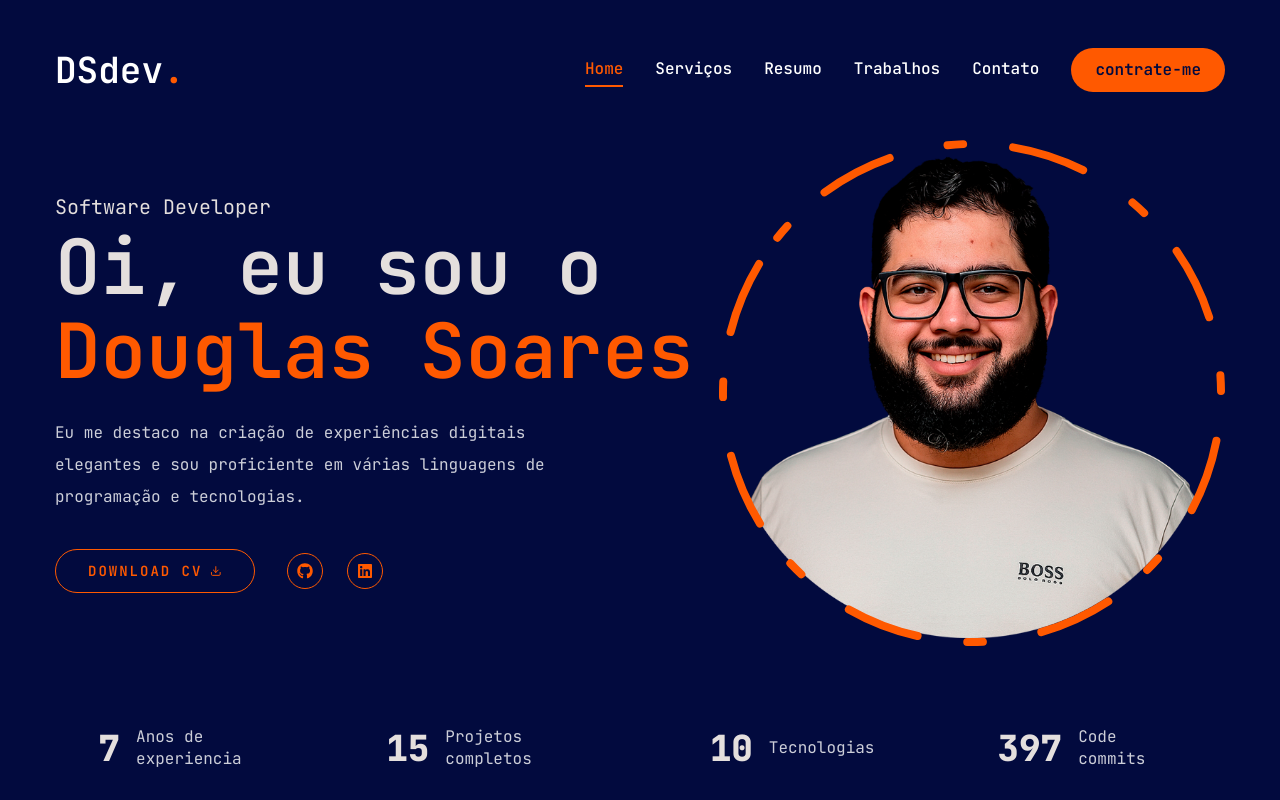
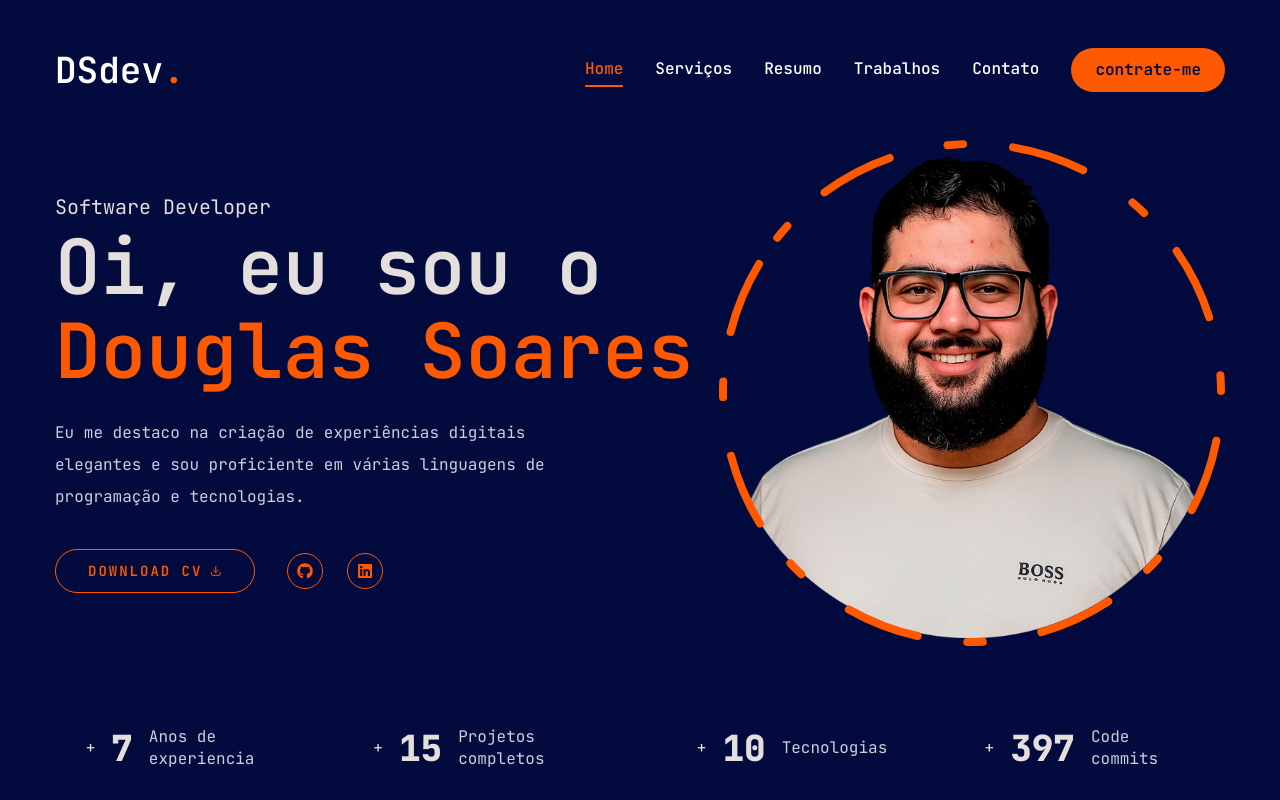
Before and after one commit to douglasfcsoares/portfolio, a Next.js app: page / in a window 1280 px wide. Built offline with nearby package versions, Linux system fonts and the light colour scheme.

Commit message:
Add CountUp component to Stats

```diff
--- a/components/Stats.jsx
+++ b/components/Stats.jsx
@@ -32,6 +32,7 @@ const Stats = () => {
                 className="flex-1 flex gap-4 items-center justify-start xl:justify-center"
                 key={index}
               >
+                +
                 <CountUp
                   end={item.num}
                   duration={5}
```
